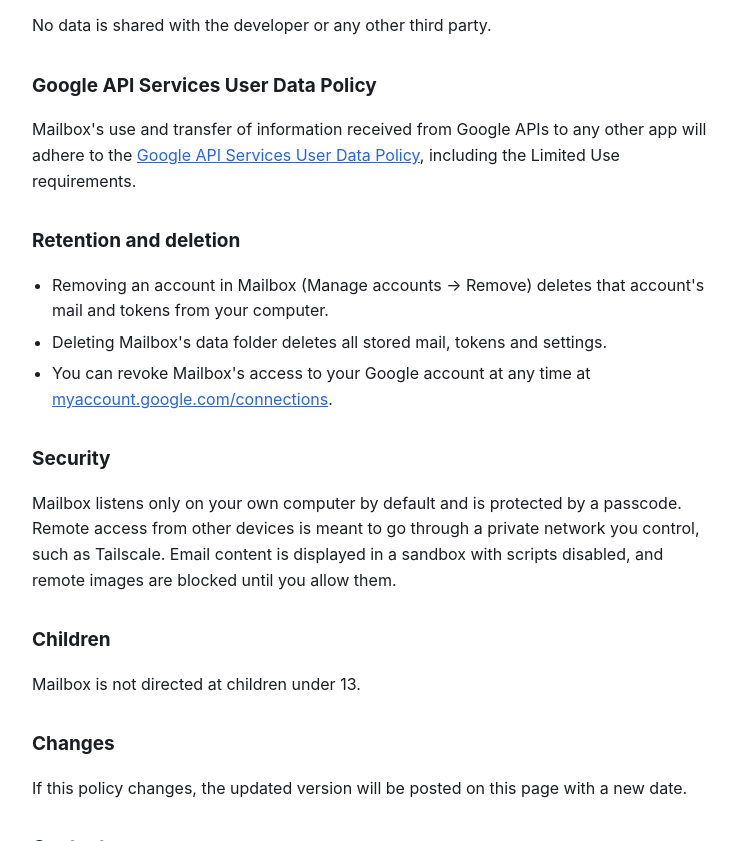
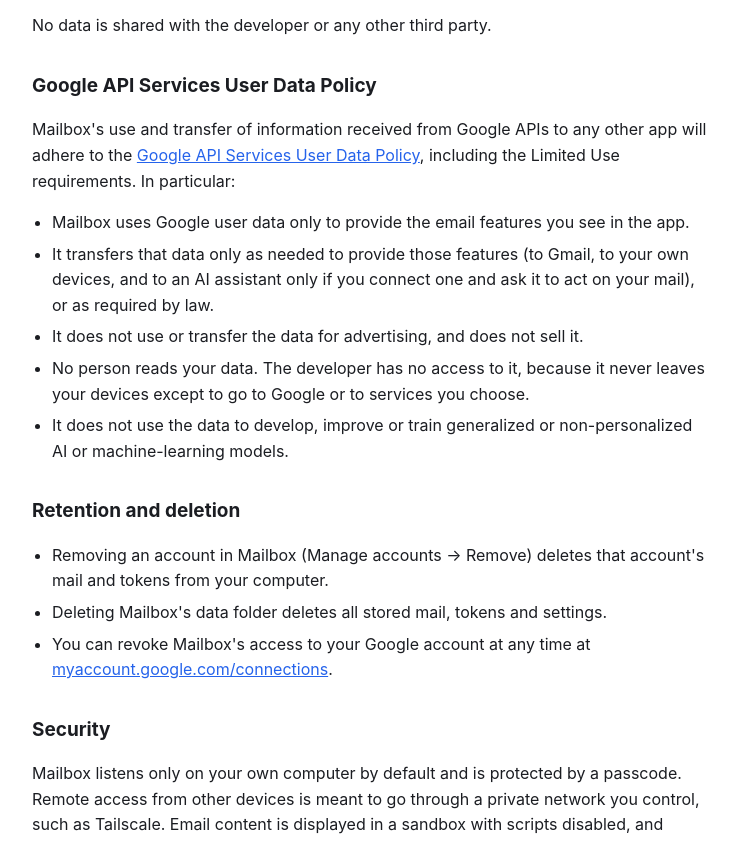
Before and after one commit to dcoded-dev/mailbox, a plain HTML site: page privacy.html in a window 1280 px wide. Shown: the part 1398-2239 px from the top of the page, without its empty margins (268-1005 px from the left). Drawn offline with Linux system fonts and the light colour scheme.

Commit message:
Update privacy policy with Limited Use details
Co-Authored-By: Claude Opus 5.5 <noreply@anthropic.com>

```diff
--- a/privacy.html
+++ b/privacy.html
@@ -21,7 +21,7 @@
 <body>
 <main>
   <h1>Mailbox Privacy Policy</h1>
-  <p class="muted">Last updated: October 30, 2026</p>
+  <p class="muted">Last updated: November 21, 2026</p>
 
   <p>Mailbox is an email client that you run on your own computer. This policy explains what data Mailbox accesses, how it is used and stored, and who it is shared with. In short: your mail stays on your computer, and the developer never receives it.</p>
 
@@ -54,7 +54,14 @@
   <p>No data is shared with the developer or any other third party.</p>
 
   <h2>Google API Services User Data Policy</h2>
-  <p>Mailbox's use and transfer of information received from Google APIs to any other app will adhere to the <a href="https://developers.google.com/terms/api-services-user-data-policy">Google API Services User Data Policy</a>, including the Limited Use requirements.</p>
+  <p>Mailbox's use and transfer of information received from Google APIs to any other app will adhere to the <a href="https://developers.google.com/terms/api-services-user-data-policy">Google API Services User Data Policy</a>, including the Limited Use requirements. In particular:</p>
+  <ul>
+    <li>Mailbox uses Google user data only to provide the email features you see in the app.</li>
+    <li>It transfers that data only as needed to provide those features (to Gmail, to your own devices, and to an AI assistant only if you connect one and ask it to act on your mail), or as required by law.</li>
+    <li>It does not use or transfer the data for advertising, and does not sell it.</li>
+    <li>No person reads your data. The developer has no access to it, because it never leaves your devices except to go to Google or to services you choose.</li>
+    <li>It does not use the data to develop, improve or train generalized or non-personalized AI or machine-learning models.</li>
+  </ul>
 
   <h2>Retention and deletion</h2>
   <ul>
```
